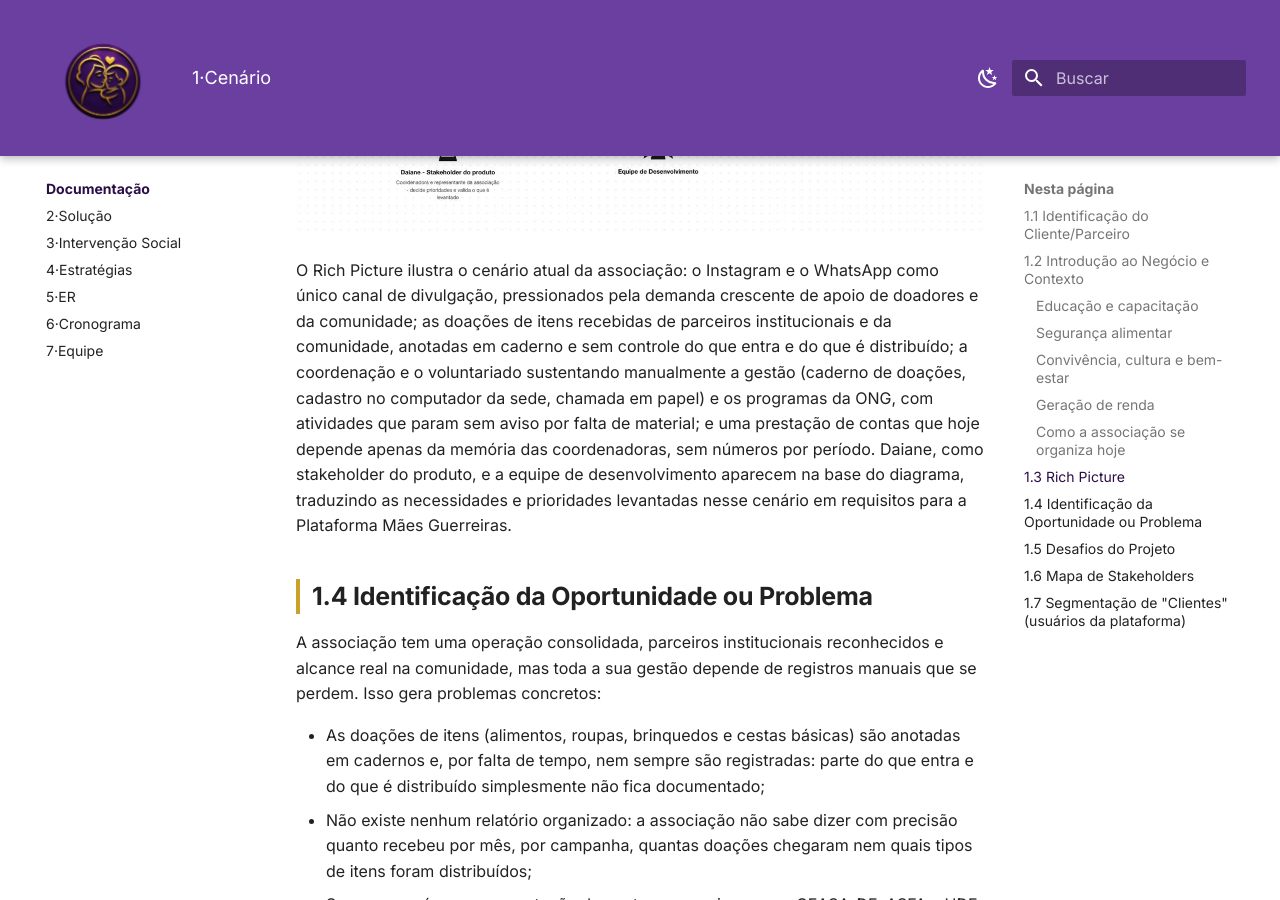
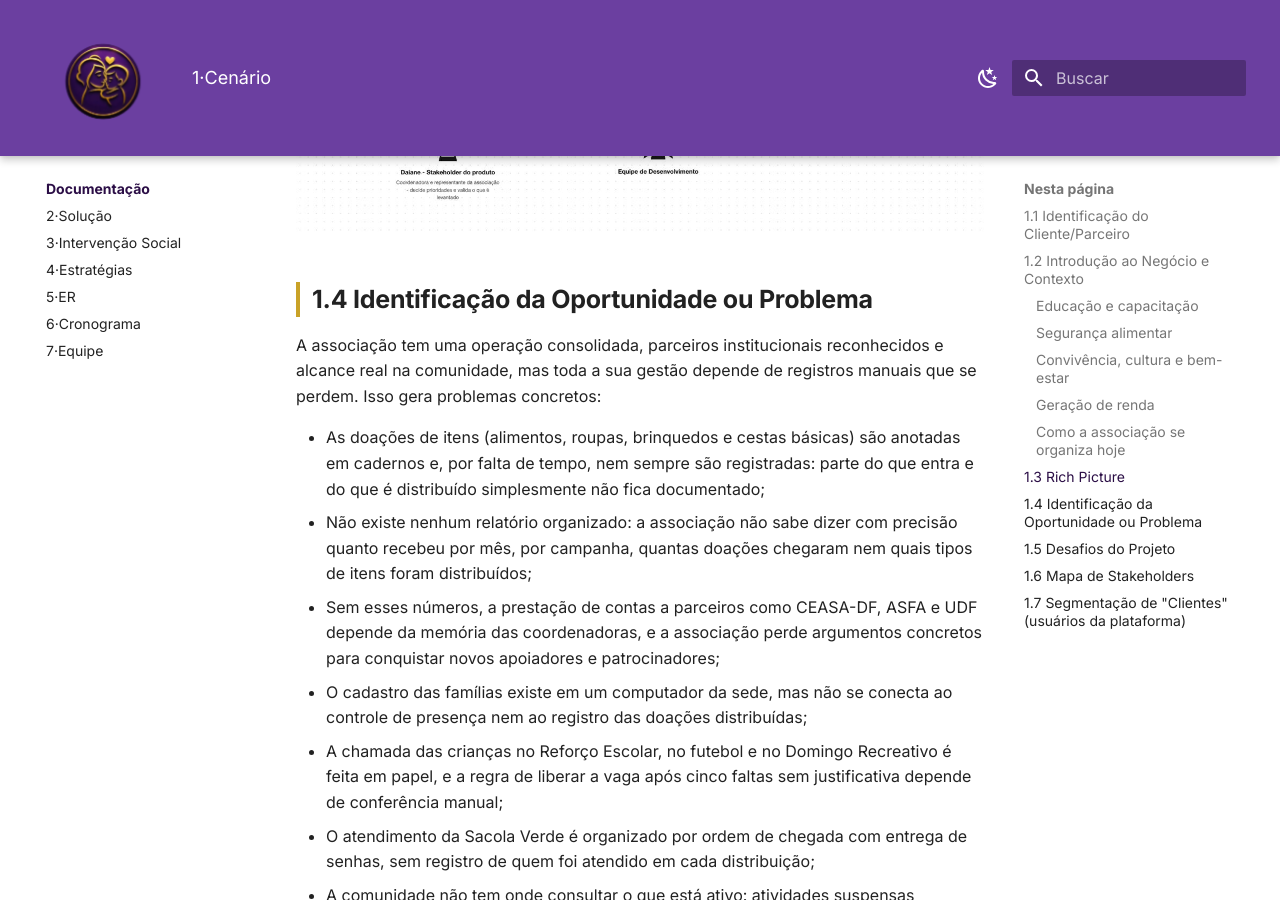
Before and after one commit to mdsreq-fga-unb/REQ-2026.2-T01-MaesGuerreiras, an MkDocs documentation site: the page built from docs/01-cenario/index.md, in a window 1280 px wide and 900 px high, scrolled down 3174 px. Built offline with MkDocs 1.6.1 and Material for MkDocs 9.7.7, drawn with Linux system fonts in a browser that asks for light colours.

Commit message:
Remove texto rich picture

```diff
--- a/docs/01-cenario/index.md
+++ b/docs/01-cenario/index.md
@@ -59,16 +59,6 @@ A comunicação interna acontece por reuniões presenciais e grupos de WhatsApp,
 ## 1.3 Rich Picture
 
 ![Rich Picture da Associação Mães Guerreiras da Cidade Estrutural](../assets/rich-picture.jpg)
-
-O Rich Picture ilustra o cenário atual da associação: o Instagram e o WhatsApp como único canal de
-divulgação, pressionados pela demanda crescente de apoio de doadores e da comunidade; as doações de
-itens recebidas de parceiros institucionais e da comunidade, anotadas em caderno e sem controle do
-que entra e do que é distribuído; a coordenação e o voluntariado sustentando manualmente a gestão
-(caderno de doações, cadastro no computador da sede, chamada em papel) e os programas da ONG,
-com atividades que param sem aviso por falta de material; e uma prestação de contas que hoje depende
-apenas da memória das coordenadoras, sem números por período. Daiane, como stakeholder do
-produto, e a equipe de desenvolvimento aparecem na base do diagrama, traduzindo as necessidades e
-prioridades levantadas nesse cenário em requisitos para a Plataforma Mães Guerreiras.
 
 ## 1.4 Identificação da Oportunidade ou Problema
 
```
